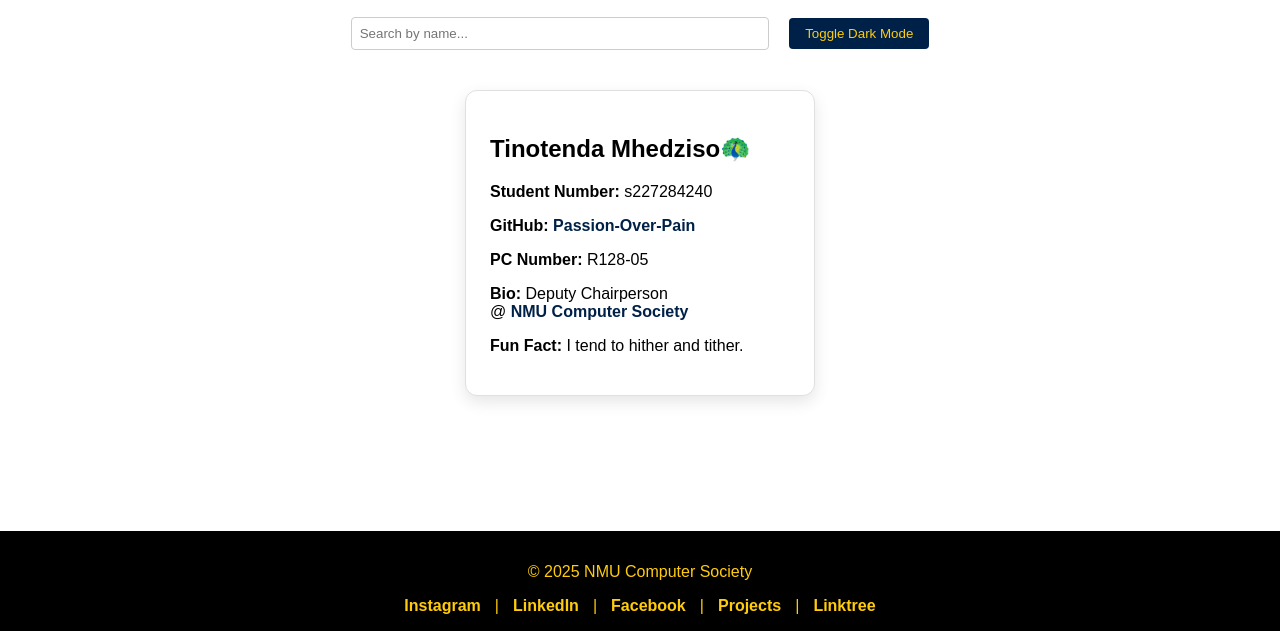
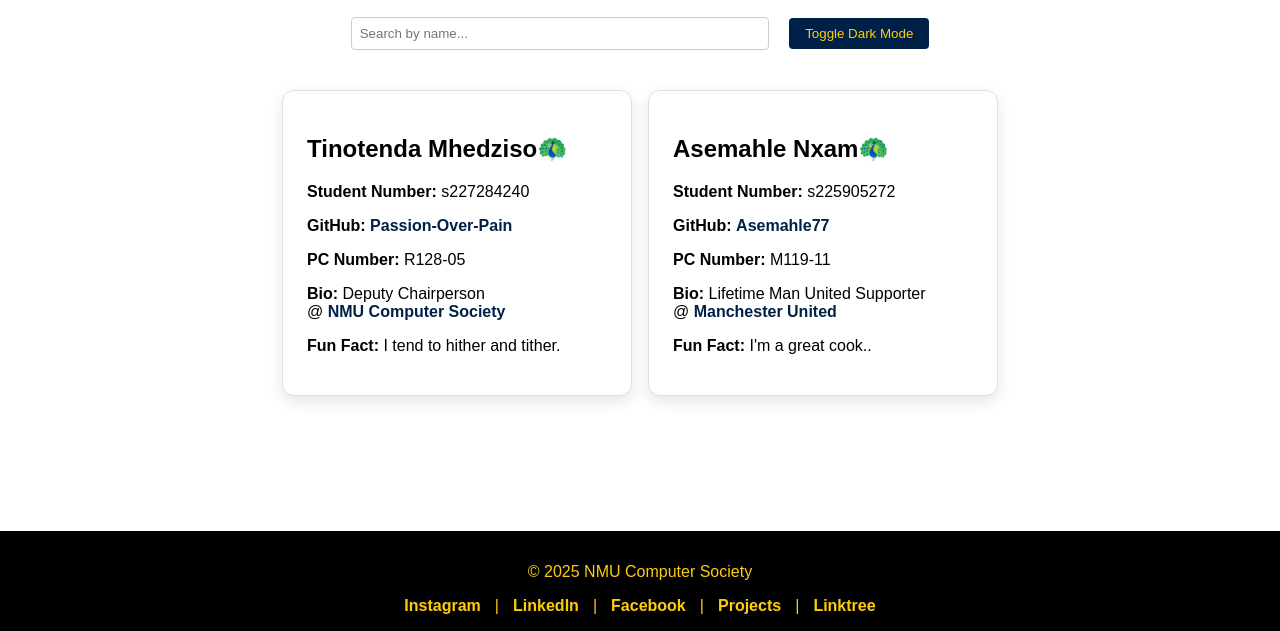
Before and after one commit to Passion-Over-Pain/Computer-Society-First-PR, a plain HTML site: page index.html in a window 1280 px wide. Shown: the part 169-800 px from the top of the page. Drawn offline with Linux system fonts and the light colour scheme.

Commit message:
Added change
1.2

```diff
--- a/index.html
+++ b/index.html
@@ -56,6 +56,28 @@
       </div>
 
       <!-- 👆COPY ENDING HERE AND PASTE UNDER THIS COMMENT👇-->
+       <!-- 👇 Template Member Card: COPY STARTING FROM HERE, INCLUDING THIS COMMENT LINE-->
+      <div class="card">
+        <h2>Asemahle Nxam🦚</h2>
+        <p><strong>Student Number:</strong> s225905272</p>
+        <p>
+          <strong>GitHub:</strong>
+          <a href=https://github.com/Asemahle77 target="_blank"
+            >Asemahle77</a
+          >
+          <!-- Dont change target="_blank" only change the URL https://github.com/YOURUSERNAME-->
+        </p>
+        <p><strong>PC Number:</strong> M119-11</p>
+        <p>
+          <strong>Bio:</strong> Lifetime Man United Supporter <br />@
+          <a href="https://linktr.ee/NMU.Computer.Society"
+            >Manchester United</a
+          >
+        </p>
+        <p><strong>Fun Fact:</strong> I'm a great cook..</p>
+      </div>
+
+      <!-- 👆COPY ENDING HERE AND PASTE UNDER THIS COMMENT👇-->
     </main>
     <!-- DO NOT CHANGE ANYTHING BELOW HERE ❌-->
 
```
